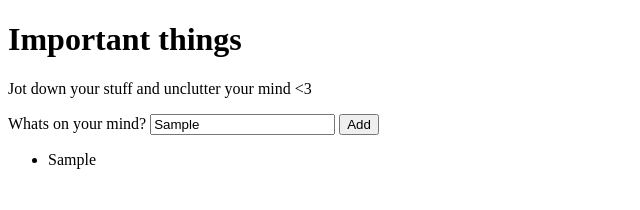
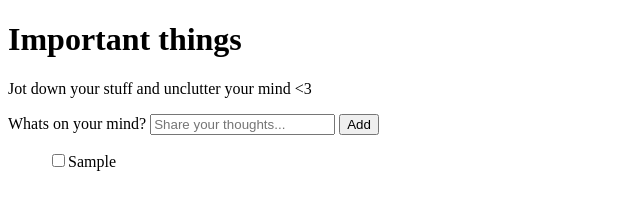
Before and after one commit to heitzuli/todo-app, a plain HTML site: page index.html in a window 1280 px wide. Both pictures are taken after typing "Sample" into the empty fields and a click on the button "Add". Shown: the whole page, without its empty margins (0-640 px from the left). Drawn offline with nearby package versions, Linux system fonts and the light colour scheme.

Commit message:
Style sheet created. Removed browser style. Add thought to list as list item. Check box added. Empty text field after adding

```diff
--- a/index.html
+++ b/index.html
@@ -5,13 +5,14 @@
     <title>Important things</title>
     <script src="https://code.jquery.com/jquery-3.5.1.min.js"></script>
     <script src="todo.js"></script>
+    <link rel="stylesheet" type="text/css" href="todoStyles.css">
 </head>
 <body>
     <h1>Important things</h1>
         <p>Jot down your stuff and unclutter your mind <3</p>
 
     <label for="mind">Whats on your mind? </label>
-    <input type="text" id="mind" name="mind" placeholder="Share your thoughts...">
+    <input type="text" id="mind" name="mind" autocomplete="off" placeholder="Share your thoughts...">
     <input type="button" value="Add" onclick="addTodo()">
 
     <ul id="todoList">
--- a/todo.js
+++ b/todo.js
@@ -1,5 +1,8 @@
 function addTodo() {
     // Dollar sign(jQuery): findstuff in html.
     const thoughts = $('#mind').val();
-    $('#todoList').append('<li>' + thoughts + '</li>');
+    // Add thoughts to list as a list item with a checkbox
+    $('#todoList').append('<li><input type="checkbox">' + thoughts + '</li>');
+    // Empty text field
+    $('#mind').val('');
 }
--- /dev/null
+++ b/todoStyles.css
@@ -0,0 +1,3 @@
+#todoList{
+    list-style-type: none;
+}
```
